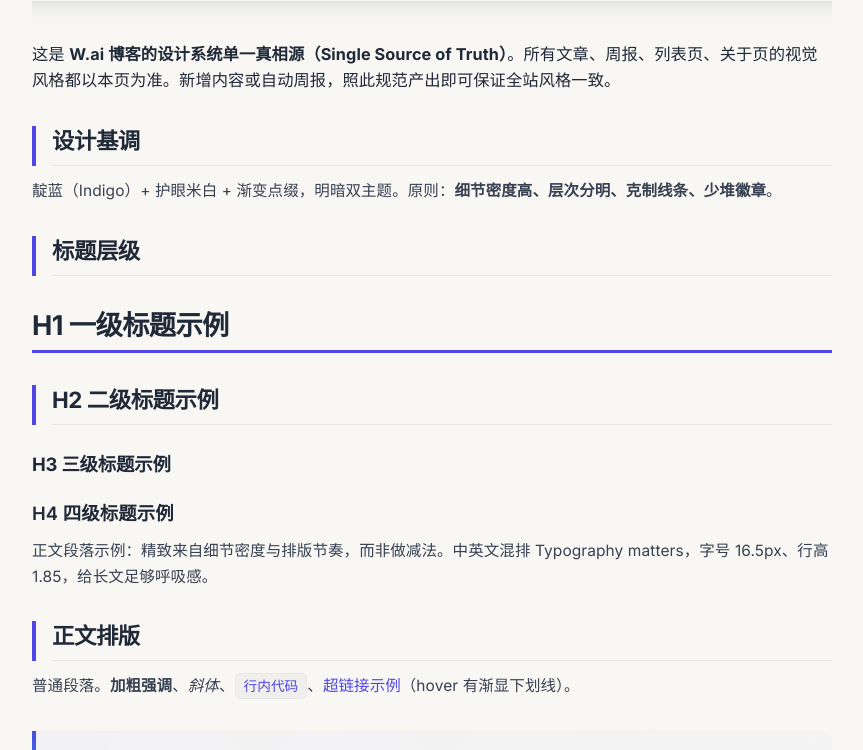
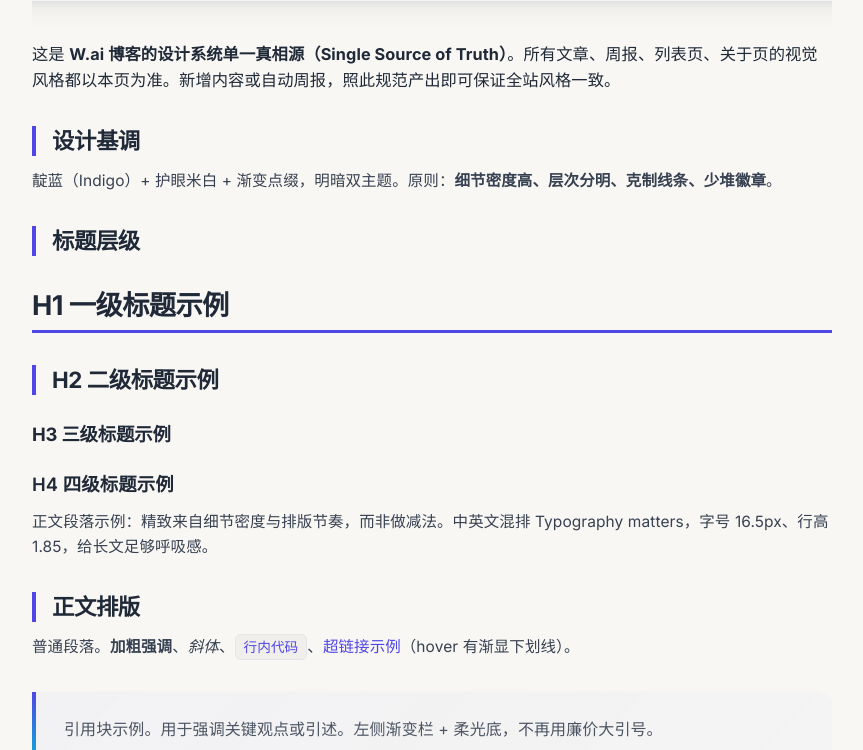
Before and after one commit to wujiaming88/wujiaming88.github.io, a Jekyll site: the page built from style-guide.md, in a window 1280 px wide and 1400 px high. Shown: the part 650-1400 px from the top of the window, without its empty margins (208-1071 px from the left). Built offline with Jekyll 4.4.1, drawn with Linux system fonts in a browser that asks for light colours.

Commit message:
style: remove horizontal rule line under all h2 headings (post.css)

```diff
--- a/assets/post.css
+++ b/assets/post.css
@@ -1059,13 +1059,7 @@ article.post .post-content hr,
   letter-spacing: -0.015em;
 }
 .post-content h2::before { content: none; }
-.post-content h2::after {
-  content: '';
-  display: block;
-  margin-top: 0.55rem;
-  height: 1px;
-  background: var(--hairline);
-}
+.post-content h2::after { content: none; }
 .post-content h3 {
   font-size: 1.22rem;
   margin: 1.9rem 0 0.7rem;
@@ -1273,8 +1267,8 @@ html { scroll-behavior: smooth; }
 }
 .post-content table { border: 1px solid var(--hairline); box-shadow: var(--shadow-soft); }
 
-/* h2 下方淡出线：保留极淡一条 */
-.post-content h2::after { background: var(--hairline); }
+/* h2 下方横线已全站移除 */
+.post-content h2::after { content: none; background: none; }
 /* h3 保持干净无竖条 */
 /* 分隔线整体更淡 */
 .post-content hr { background: linear-gradient(90deg, transparent, var(--hairline) 30%, var(--hairline) 70%, transparent); }
```
